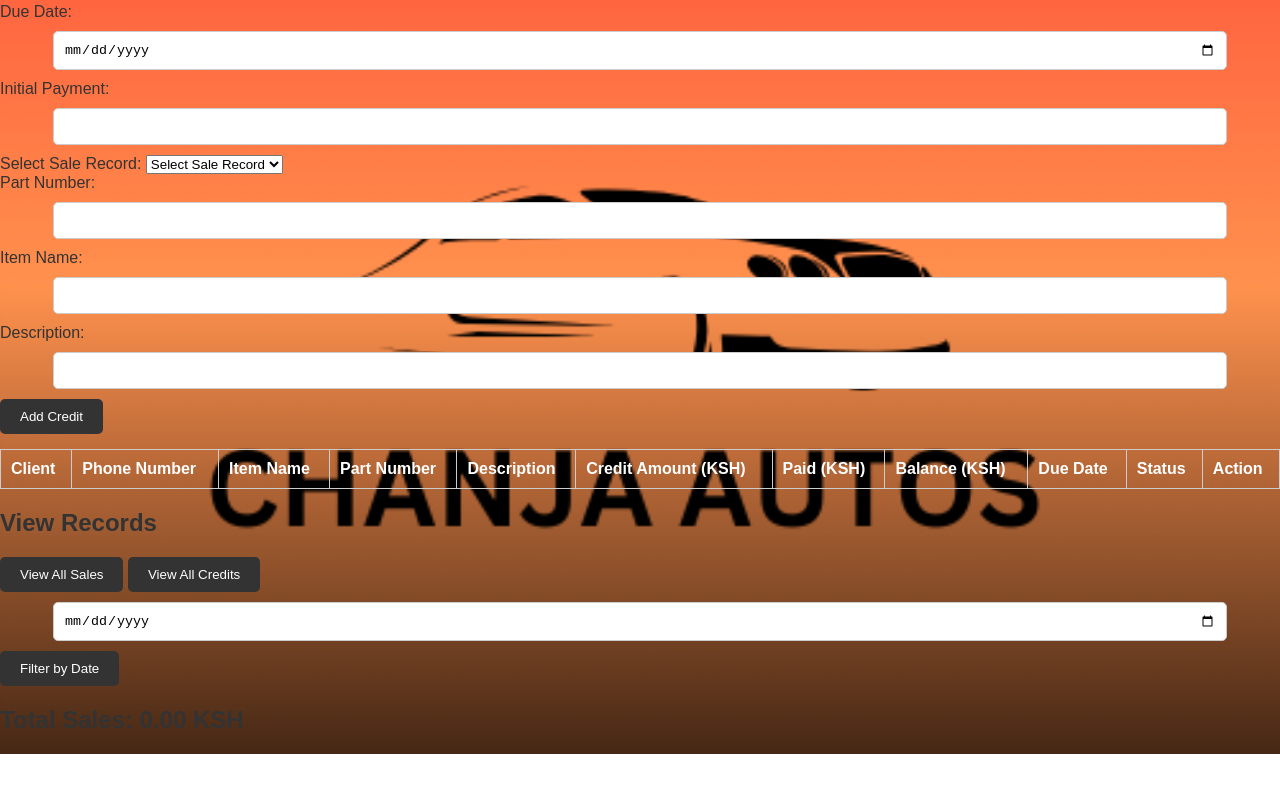
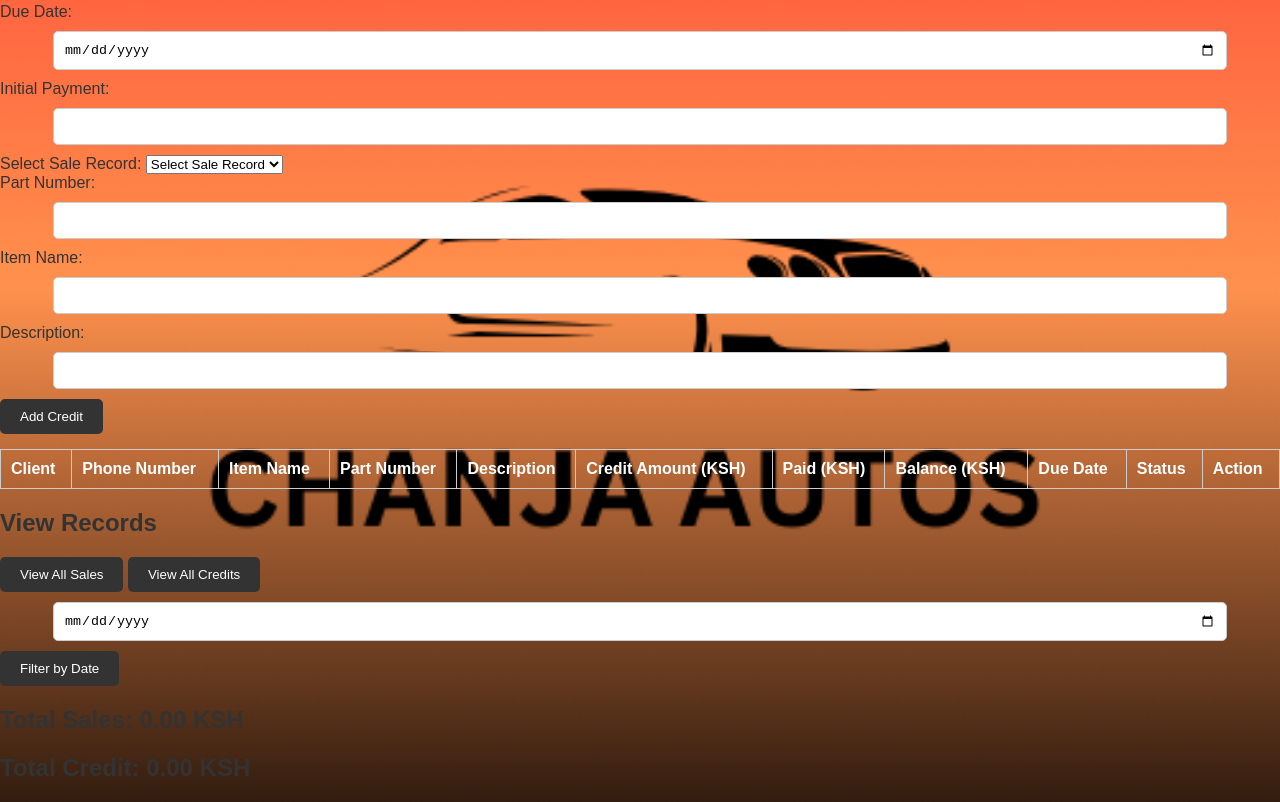
Before and after one commit to anitah31/chanjaautosytem, a website: page sales.html in a window 1280 px wide. Shown: the part 1632-2434 px from the top of the page. Before the commit the page ends 2386 px from the top, so only its background shows below. Drawn offline with Linux system fonts and the light colour scheme; no server answers.

Commit message:
Update sales.html

```diff
--- a/sales.html
+++ b/sales.html
@@ -183,6 +183,10 @@
     <div class="total-sales">
       <h2>Total Sales: <span id="totalSales">0.00</span> KSH</h2>
     </div>
+    <div class="total-credit">
+  <h2>Total Credit: <span id="totalCredit">0.00</span> KSH</h2>
+</div>
+
   </main>
 
   <script src="sales.js"></script>
```
